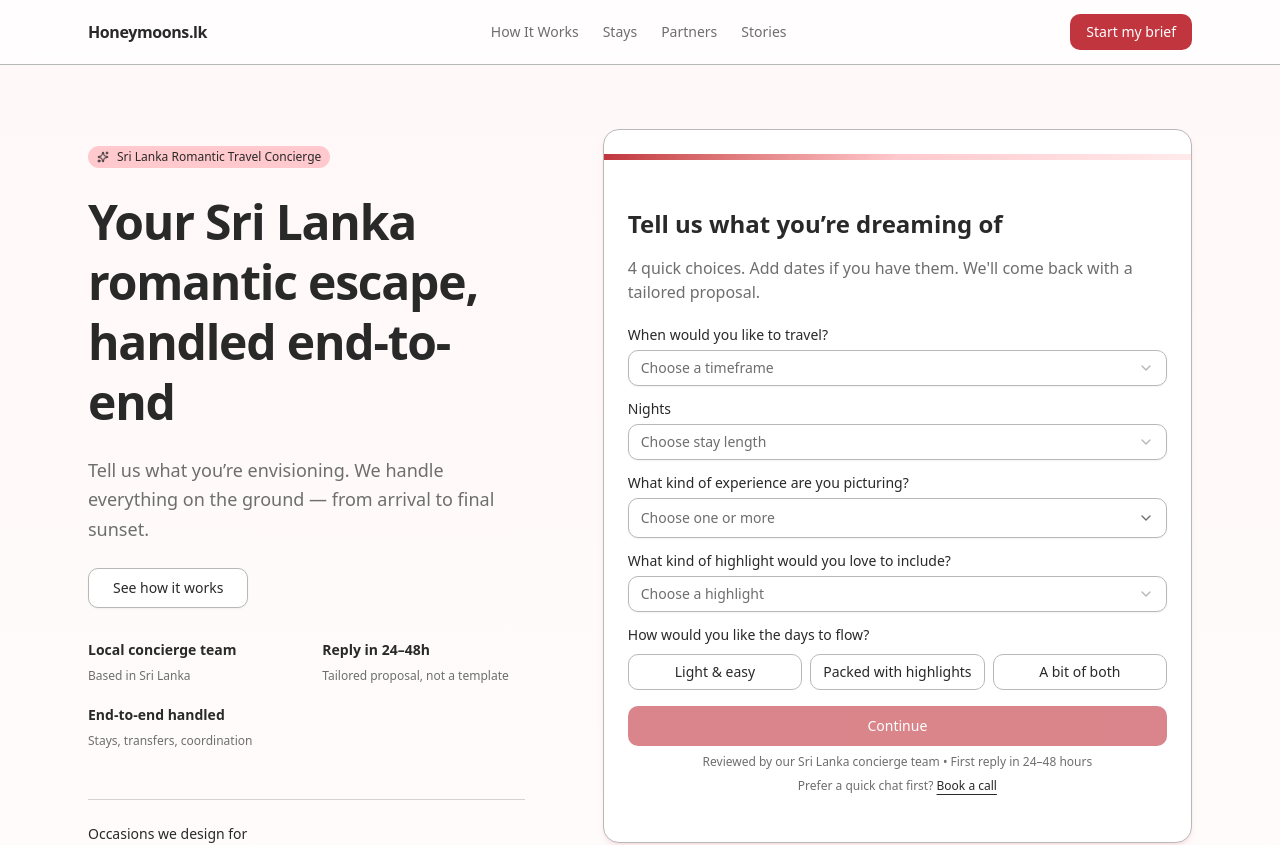
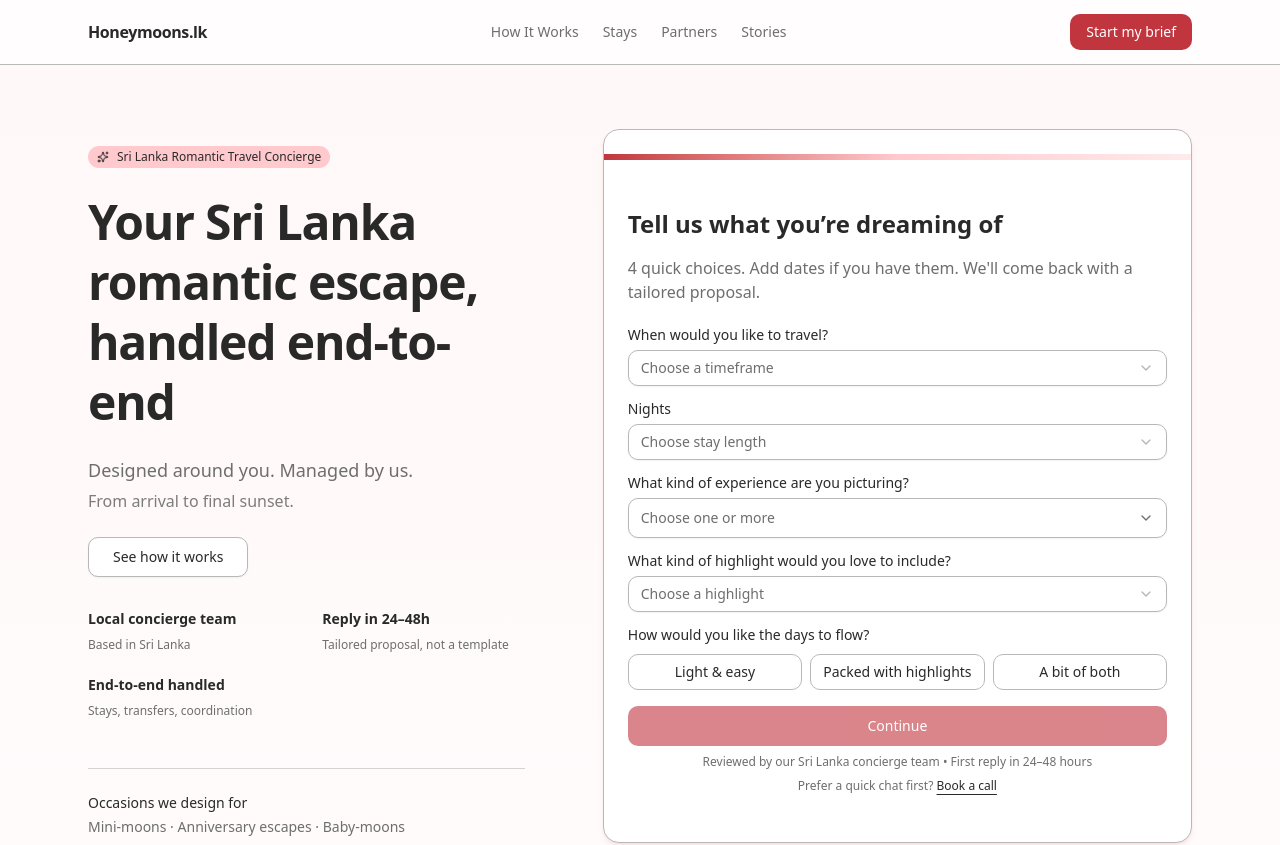
Before and after one commit to honeymoons-lk/hmx-planner, a Next.js app: page / in a window 1280 px wide. Shown: the top 845 px of the page. Built offline with nearby package versions, Linux system fonts and the light colour scheme.

Commit message:
Refine hero copy and occasions

```diff
--- a/app/page.tsx
+++ b/app/page.tsx
@@ -84,8 +84,8 @@ const content = {
   hero: {
     kicker: "Sri Lanka Romantic Travel Concierge",
     heading: "Your Sri Lanka romantic escape, handled end-to-end",
-    subcopy:
-      "Tell us what you’re envisioning. We handle everything on the ground — from arrival to final sunset.",
+    subcopy: "Designed around you. Managed by us.",
+    subcopySecondary: "From arrival to final sunset.",
     trustGrid: [
       { title: "Local concierge team", desc: "Based in Sri Lanka" },
       { title: "End-to-end handled", desc: "Stays, transfers, coordination" },
@@ -388,6 +388,9 @@ export default function HomePage() {
 
           <p className="text-base leading-relaxed text-muted-foreground md:text-lg">
             {content.hero.subcopy}
+            <span className="mt-1 block text-sm text-muted-foreground/90 md:text-base">
+              {content.hero.subcopySecondary}
+            </span>
           </p>
 
           <div className="flex flex-col gap-3 sm:flex-row">
```
